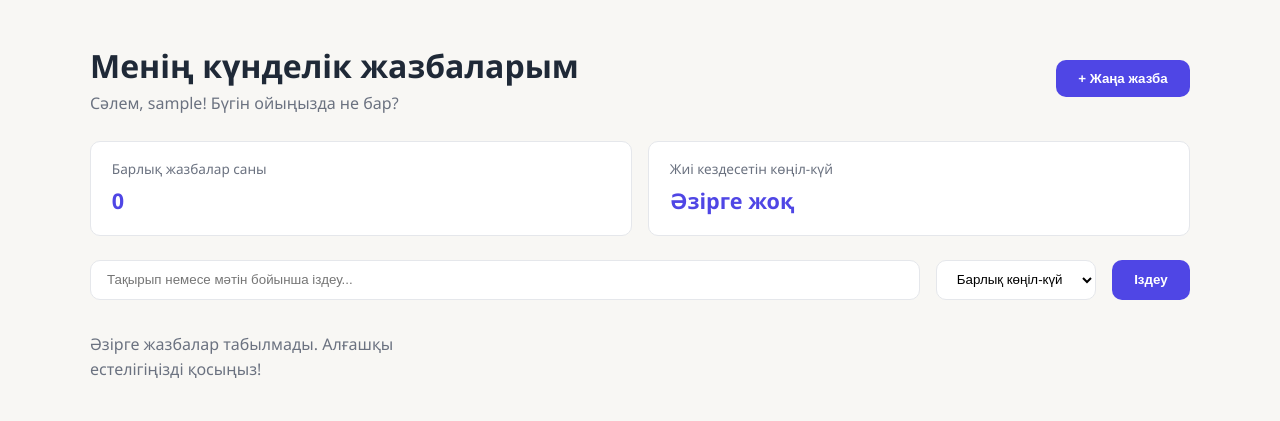
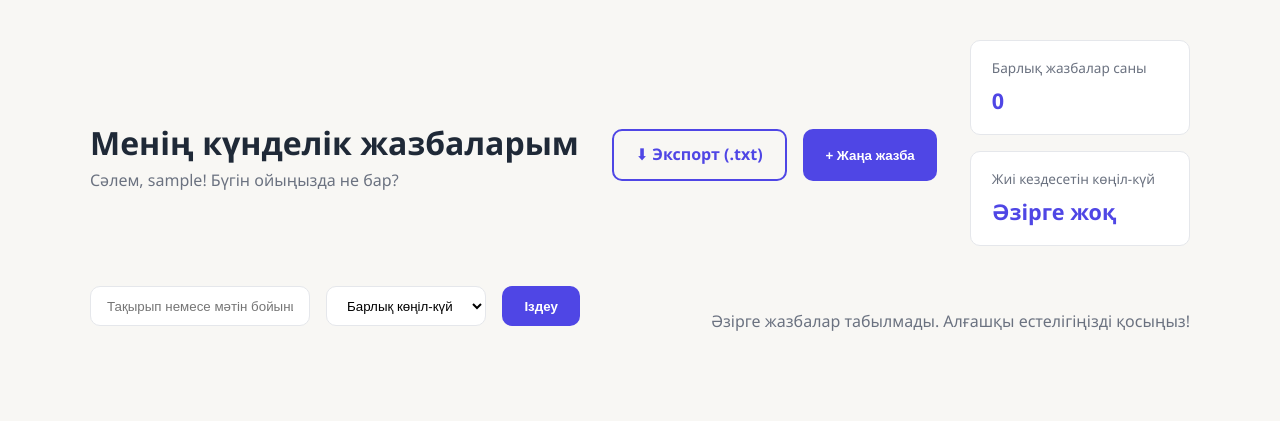
Before and after one commit to Ayazhan0612/personal-diary-php, a PHP site: page /diary.php in a window 1280 px wide. Shown: the part 73-494 px from the top of the page. Run offline with PHP 8.4, Linux system fonts and the light colour scheme; the visitor is signed in with stand-in values (Sample User, id 1); data comes from the database, SQL or seed files in the repository; data that the repository does not hold is empty.

Commit message:
Update diary.php

```diff
--- a/diary.php
+++ b/diary.php
@@ -121,8 +121,11 @@ include 'includes/header.php';
             <h1>Менің күнделік жазбаларым</h1>
             <p class="subtitle">Сәлем, <?= htmlspecialchars($_SESSION['username'] ?? 'Пайдаланушы') ?>! Бүгін ойыңызда не бар?</p>
         </div>
-        <button type="button" class="btn btn-primary" id="openModalBtn">+ Жаңа жазба</button>
+       <div class="hero-buttons">
+            <a href="export.php" class="btn btn-outline">⬇ Экспорт (.txt)</a>
+            <button type="button" class="btn btn-primary" id="openModalBtn">+ Жаңа жазба</button>
     </div>
+
 
     <!-- СТАТИСТИКА БЛОГЫ -->
     <div class="stats-bar">
```
